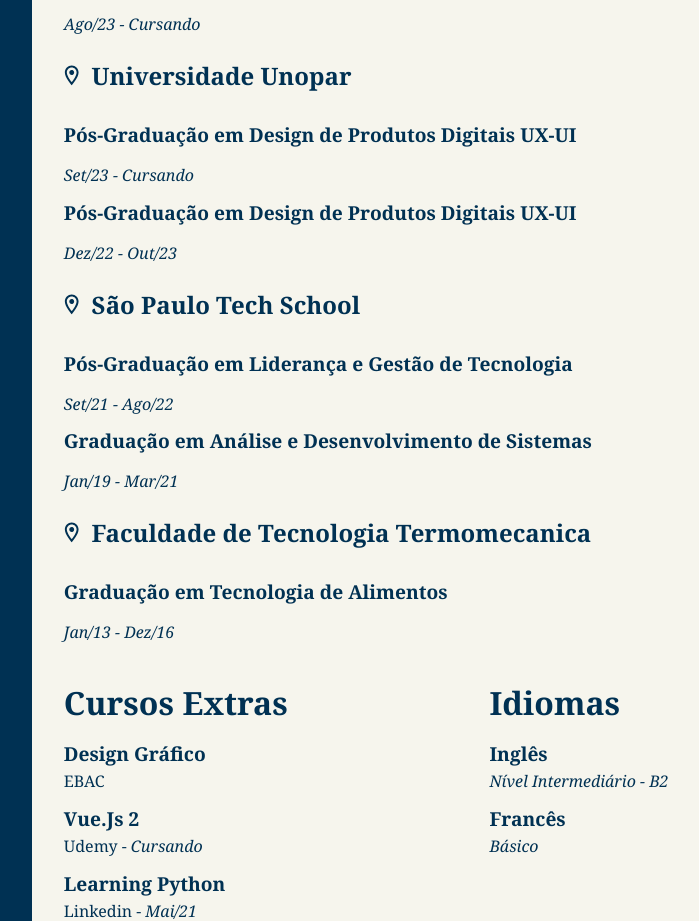
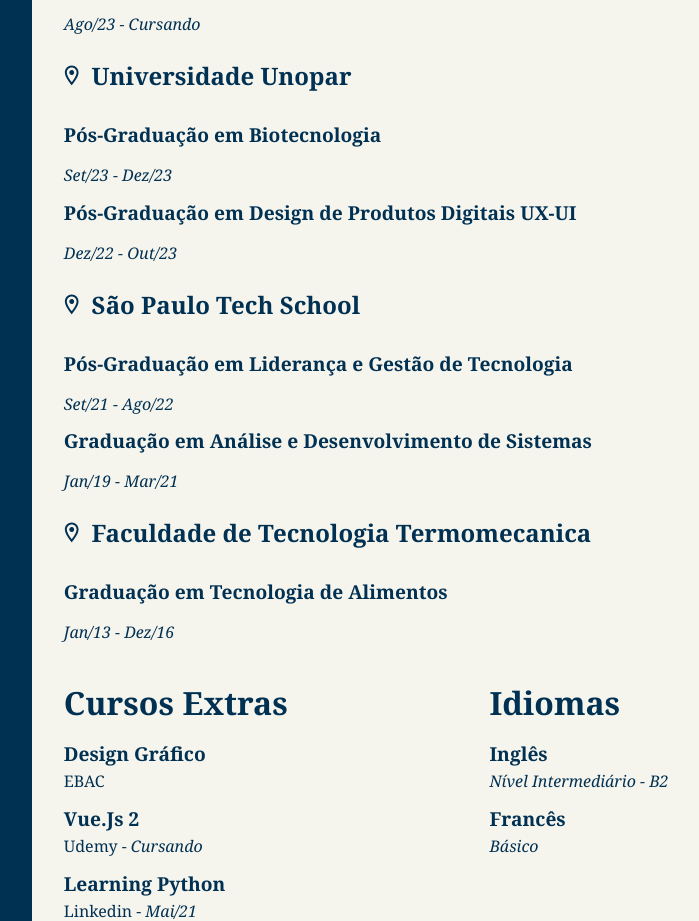
Before and after one commit to teodoro-j/teodoro-j.github.io, a plain HTML site: page index.html in a window 1280 px wide. Shown: the part 1585-2506 px from the top of the page, without its empty margins (333-1032 px from the left). Drawn offline with Linux system fonts and the light colour scheme.

Commit message:
ajustado curso de pós graduação/finalizado

```diff
--- a/index.html
+++ b/index.html
@@ -110,8 +110,8 @@
                 <p class="subtitulo">Mestrado em Biotecnociência</p>
                 <span class="periodo"><i>Ago/23 - Cursando</i>
                 <li class="titulo"><img src="imagens/icones/local.svg" class="local">Universidade Unopar</li>
-                <p class="subtitulo">Pós-Graduação em Design de Produtos Digitais UX-UI</p>
-                <span class="periodo"><i>Set/23 - Cursando</i>
+                <p class="subtitulo">Pós-Graduação em Biotecnologia</p>
+                <span class="periodo"><i>Set/23 - Dez/23</i>
                 <p class="subtitulo">Pós-Graduação em Design de Produtos Digitais UX-UI</p>
                 <span class="periodo"><i>Dez/22 - Out/23</i>
                 <li class="titulo"><img src="imagens/icones/local.svg" class="local">São Paulo Tech School</li>
```
